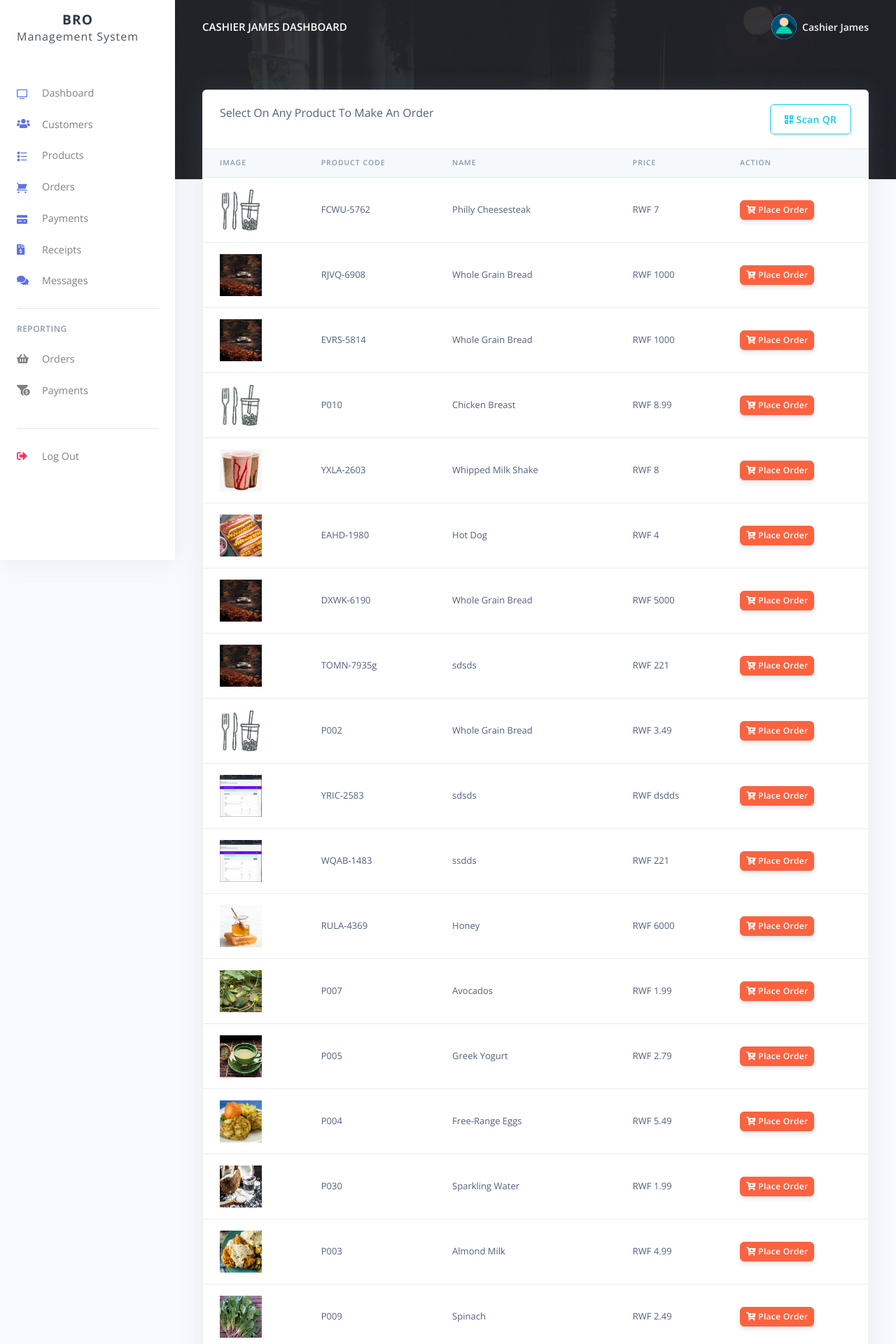
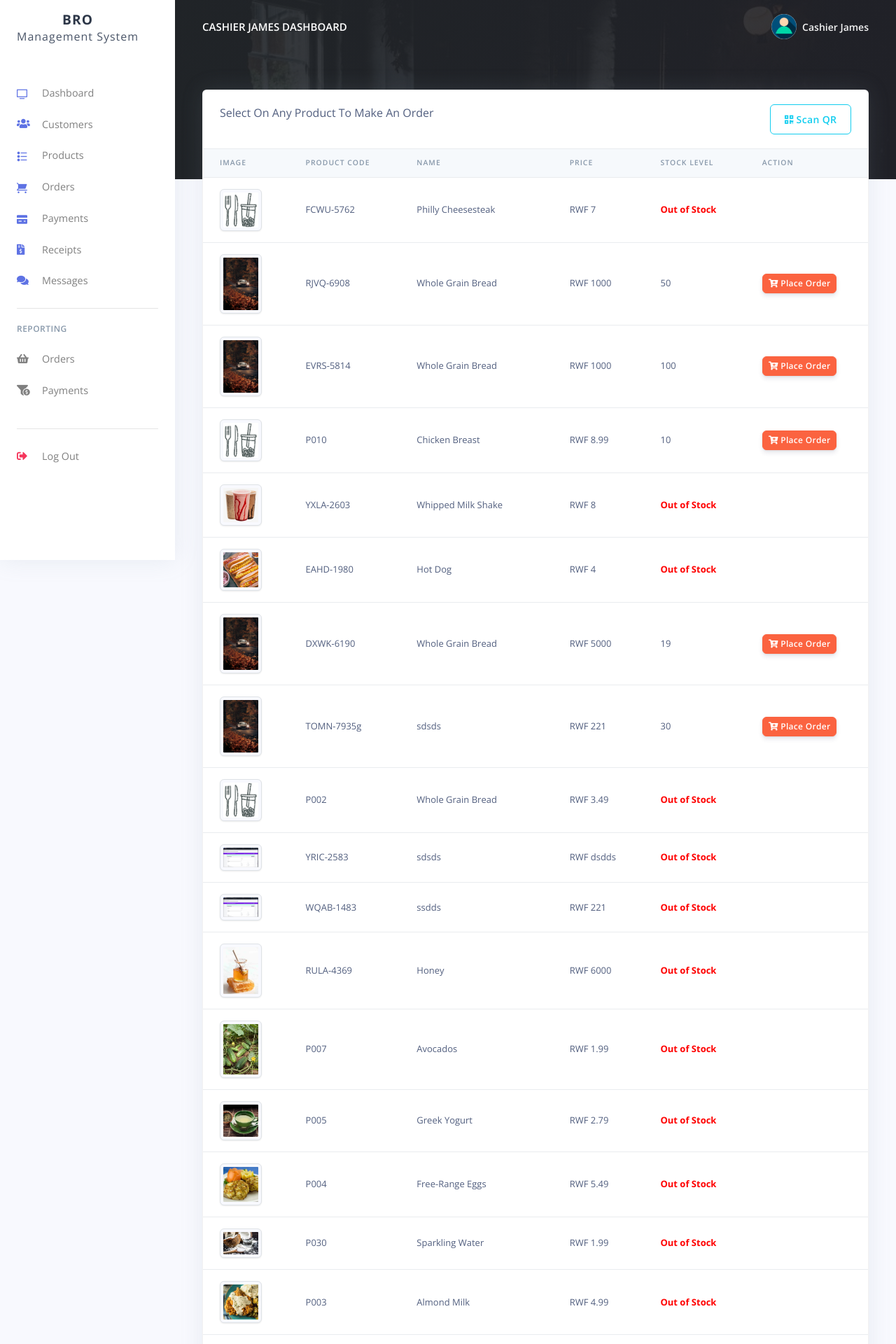
Before and after one commit to sincere-abayo/POS-Management-System-main, a PHP site: page /pos/cashier/orders.php in a window 1280 px wide. Shown: the top 1920 px of the page at 70% size. Run offline with PHP 8.4, Linux system fonts and the light colour scheme; a user stored in the database is signed in; data comes from the database, SQL or seed files in the repository; some libraries are stand-ins or nearby versions.

Commit message:
Refactor orders display in admin and cashier modules to include stock level information. Improve code formatting for better readability and maintainability. Ensure consistent HTML structure across both files.

```diff
--- a/pos/cashier/orders.php
+++ b/pos/cashier/orders.php
@@ -48,6 +48,7 @@ require_once('partials/_head.php');
                                         <th scope="col">Product Code</th>
                                         <th scope="col">Name</th>
                                         <th scope="col">Price</th>
+                                        <th scope="col">Stock Level</th>
                                         <th scope="col">Action</th>
                                     </tr>
                                 </thead>
@@ -58,14 +59,15 @@ require_once('partials/_head.php');
                                     $stmt->execute();
                                     $res = $stmt->get_result();
                                     while ($prod = $res->fetch_object()) {
+                                        $out_of_stock = ($prod->quantity <= 0);
                                         ?>
                                         <tr>
                                             <td>
                                                 <?php
                                                 if ($prod->prod_img) {
-                          echo "<img src='../admin/assets/img/products/$prod->prod_img' height='60' width='60 class='img-thumbnail'>";
+                                                    echo "<img src='../admin/assets/img/products/$prod->prod_img' height='60' width='60' class='img-thumbnail'>";
                                                 } else {
-                          echo "<img src='../admin/assets/img/products/default.jpg' height='60' width='60 class='img-thumbnail'>";
+                                                    echo "<img src='../admin/assets/img/products/default.jpg' height='60' width='60' class='img-thumbnail'>";
                                                 }
 
                                                 ?>
@@ -74,6 +76,14 @@ require_once('partials/_head.php');
                                             <td><?php echo $prod->prod_name; ?></td>
                                             <td>RWF <?php echo $prod->prod_price; ?></td>
                                             <td>
+                                                <?php if ($out_of_stock) {
+                                                    echo "<span style='color:red;font-weight:bold;'>Out of Stock</span>";
+                                                } else {
+                                                    echo $prod->quantity;
+                                                } ?>
+                                            </td>
+                                            <td>
+                                                <?php if (!$out_of_stock) { ?>
                                                     <a
                                                         href="make_order.php?prod_id=<?php echo $prod->prod_id; ?>&prod_name=<?php echo $prod->prod_name; ?>&prod_price=<?php echo $prod->prod_price; ?>">
                                                         <button class="btn btn-sm btn-warning">
@@ -81,6 +91,7 @@ require_once('partials/_head.php');
                                                             Place Order
                                                         </button>
                                                     </a>
+                                                <?php } ?>
                                             </td>
                                         </tr>
                                     <?php } ?>
@@ -153,7 +164,7 @@ require_once('partials/_head.php');
                 return;
             }
             // Timeout if video does not start
-        let videoTimeout = setTimeout(function() {
+            let videoTimeout = setTimeout(function () {
                 if (!videoStarted) {
                     document.getElementById('qr-error').innerText =
                         'Camera did not start. Please check permissions, try a different browser, or reload the page.';
@@ -164,17 +175,17 @@ require_once('partials/_head.php');
                 navigator.mediaDevices.getUserMedia({
                     video: true
                 })
-                .then(function(stream) {
+                    .then(function (stream) {
                         video.srcObject = stream;
                         video.setAttribute('playsinline', true);
                         video.play();
                         scanInterval = setInterval(scanFrame, 300);
-                    video.onplaying = function() {
+                        video.onplaying = function () {
                             videoStarted = true;
                             clearTimeout(videoTimeout);
                         };
                     })
-                .catch(function(err) {
+                    .catch(function (err) {
                         document.getElementById('qr-error').innerText = 'Camera error (default): ' + err.message +
                             '\nMake sure you are using HTTPS and have granted camera permissions.';
                     });
@@ -184,17 +195,17 @@ require_once('partials/_head.php');
                     facingMode: 'environment'
                 }
             })
-            .then(function(stream) {
+                .then(function (stream) {
                     video.srcObject = stream;
                     video.setAttribute('playsinline', true);
                     video.play();
                     scanInterval = setInterval(scanFrame, 300);
-                video.onplaying = function() {
+                    video.onplaying = function () {
                         videoStarted = true;
                         clearTimeout(videoTimeout);
                     };
                 })
-            .catch(function(err) {
+                .catch(function (err) {
                     document.getElementById('qr-error').innerText = 'Camera error (environment): ' + err.message +
                         '\nTrying default camera...';
                     tryDefaultCamera();
@@ -221,10 +232,10 @@ require_once('partials/_head.php');
                 return;
             }
         }
-    $('#qrScanModal').on('shown.bs.modal', function() {
+        $('#qrScanModal').on('shown.bs.modal', function () {
             startQRScanner();
         });
-    $('#qrScanModal').on('hidden.bs.modal', function() {
+        $('#qrScanModal').on('hidden.bs.modal', function () {
             stopQRScanner();
             document.getElementById('qr-result').innerHTML = '';
             document.getElementById('qr-error').innerHTML = '';
```
Also changed, not shown: pos/admin/orders.php (+10 -3 lines). Lines whose indentation alone changed are shown as unchanged.
